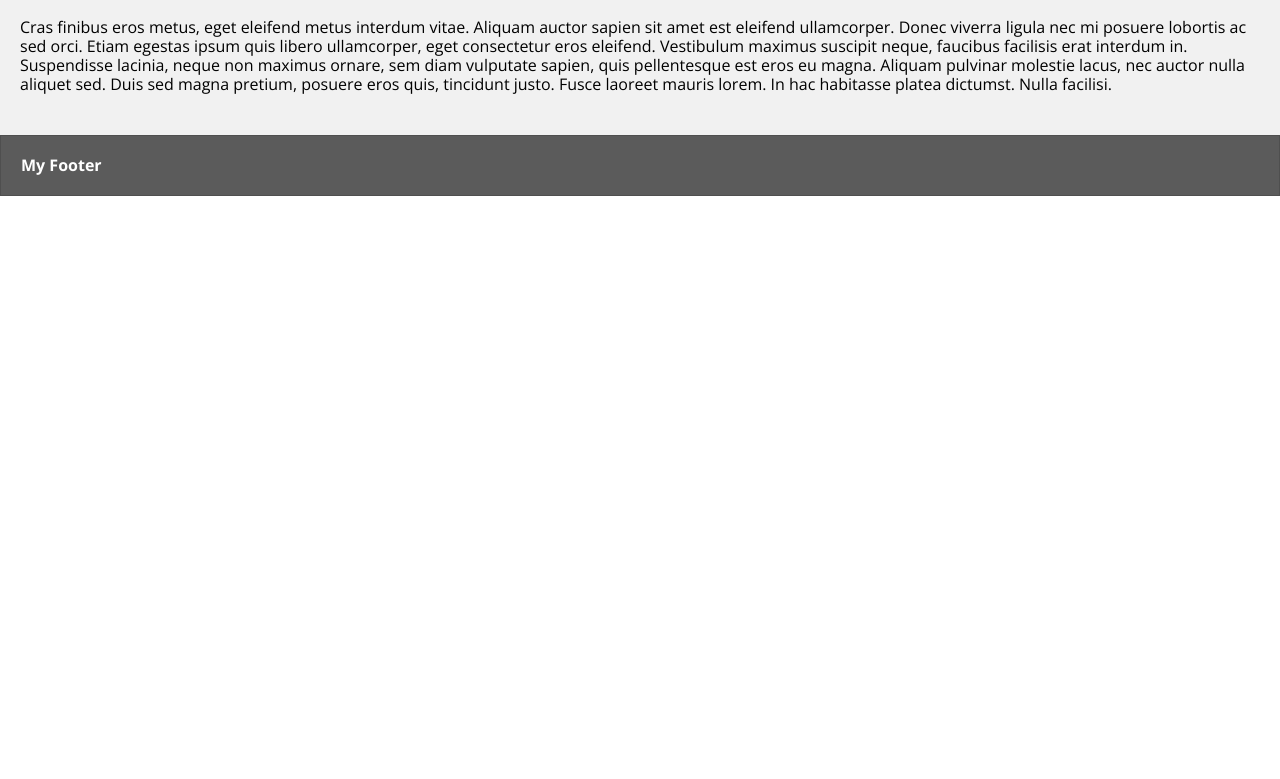
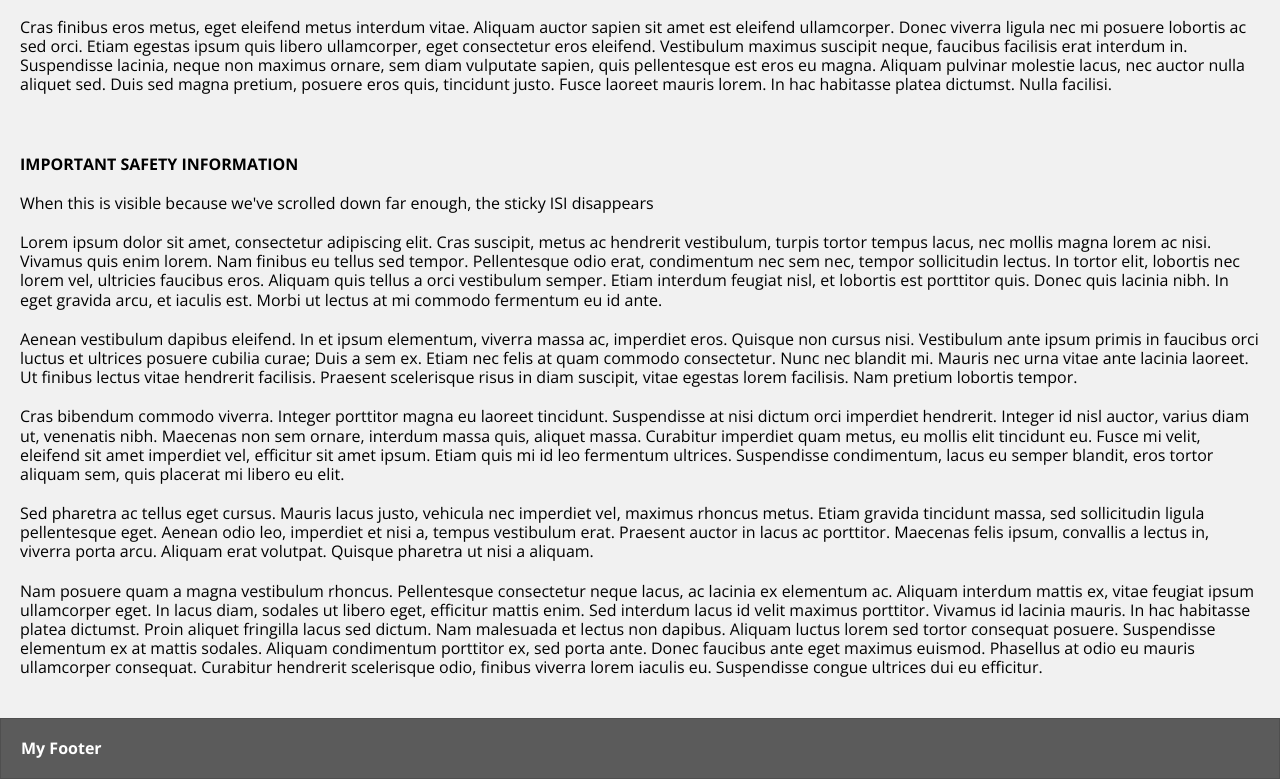
Before and after one commit to JusticeAmpofo/react-sample-website, a React (Create React App) app: page / in a window 1280 px wide. Shown: the part 1121-1900 px from the top of the page. Before the commit the page ends 1317 px from the top, so only its background shows below. Built offline with nearby package versions, Linux system fonts and the light colour scheme.

Commit message:
add isi component

```diff
--- a/src/App.css
+++ b/src/App.css
@@ -65,6 +65,10 @@ body {
   border: 1px solid #4f4f4f;
 }
 
+.content-bg {
+  background: #f1f1f1;
+}
+
 @media (max-width: 640px) {
   .mb0-sm {
     margin-bottom: 0px;
--- a/src/App.js
+++ b/src/App.js
@@ -1,5 +1,6 @@
 import Header from './components/Header';
 import Footer from './components/Footer';
+import ISI from './components/ISI';
 import Home from './pages/Home';
 import './App.css';
 
@@ -8,6 +9,7 @@ function App() {
     <>
       <Header />
       <Home />
+      <ISI />
       <Footer />
     </>
   );
--- /dev/null
+++ b/src/components/ISI.js
@@ -0,0 +1,14 @@
+function ISI() {
+    return (
+        <div id="isi" className="container content-bg">
+            <h2 className="h1 mb5">IMPORTANT SAFETY INFORMATION</h2>
+            <p className="mb5">When this is visible because we've scrolled down far enough, the sticky ISI disappears</p>
+            <p className="mb5">Lorem ipsum dolor sit amet, consectetur adipiscing elit. Cras suscipit, metus ac hendrerit vestibulum, turpis tortor tempus lacus, nec mollis magna lorem ac nisi. Vivamus quis enim lorem. Nam finibus eu tellus sed tempor. Pellentesque odio erat, condimentum nec sem nec, tempor sollicitudin lectus. In tortor elit, lobortis nec lorem vel, ultricies faucibus eros. Aliquam quis tellus a orci vestibulum semper. Etiam interdum feugiat nisl, et lobortis est porttitor quis. Donec quis lacinia nibh. In eget gravida arcu, et iaculis est. Morbi ut lectus at mi commodo fermentum eu id ante.</p>
+            <p className="mb5">Aenean vestibulum dapibus eleifend. In et ipsum elementum, viverra massa ac, imperdiet eros. Quisque non cursus nisi. Vestibulum ante ipsum primis in faucibus orci luctus et ultrices posuere cubilia curae; Duis a sem ex. Etiam nec felis at quam commodo consectetur. Nunc nec blandit mi. Mauris nec urna vitae ante lacinia laoreet. Ut finibus lectus vitae hendrerit facilisis. Praesent scelerisque risus in diam suscipit, vitae egestas lorem facilisis. Nam pretium lobortis tempor.</p>
+            <p className="mb5">Cras bibendum commodo viverra. Integer porttitor magna eu laoreet tincidunt. Suspendisse at nisi dictum orci imperdiet hendrerit. Integer id nisl auctor, varius diam ut, venenatis nibh. Maecenas non sem ornare, interdum massa quis, aliquet massa. Curabitur imperdiet quam metus, eu mollis elit tincidunt eu. Fusce mi velit, eleifend sit amet imperdiet vel, efficitur sit amet ipsum. Etiam quis mi id leo fermentum ultrices. Suspendisse condimentum, lacus eu semper blandit, eros tortor aliquam sem, quis placerat mi libero eu elit.</p>
+            <p className="mb5">Sed pharetra ac tellus eget cursus. Mauris lacus justo, vehicula nec imperdiet vel, maximus rhoncus metus. Etiam gravida tincidunt massa, sed sollicitudin ligula pellentesque eget. Aenean odio leo, imperdiet et nisi a, tempus vestibulum erat. Praesent auctor in lacus ac porttitor. Maecenas felis ipsum, convallis a lectus in, viverra porta arcu. Aliquam erat volutpat. Quisque pharetra ut nisi a aliquam.</p>
+            <p className="mb5">Nam posuere quam a magna vestibulum rhoncus. Pellentesque consectetur neque lacus, ac lacinia ex elementum ac. Aliquam interdum mattis ex, vitae feugiat ipsum ullamcorper eget. In lacus diam, sodales ut libero eget, efficitur mattis enim. Sed interdum lacus id velit maximus porttitor. Vivamus id lacinia mauris. In hac habitasse platea dictumst. Proin aliquet fringilla lacus sed dictum. Nam malesuada et lectus non dapibus. Aliquam luctus lorem sed tortor consequat posuere. Suspendisse elementum ex at mattis sodales. Aliquam condimentum porttitor ex, sed porta ante. Donec faucibus ante eget maximus euismod. Phasellus at odio eu mauris ullamcorper consequat. Curabitur hendrerit scelerisque odio, finibus viverra lorem iaculis eu. Suspendisse congue ultrices dui eu efficitur.</p>
+        </div>
+    )
+}
+export default ISI
```
Also changed, not shown: 1 other file (tests, documents, lock files or other folders).
